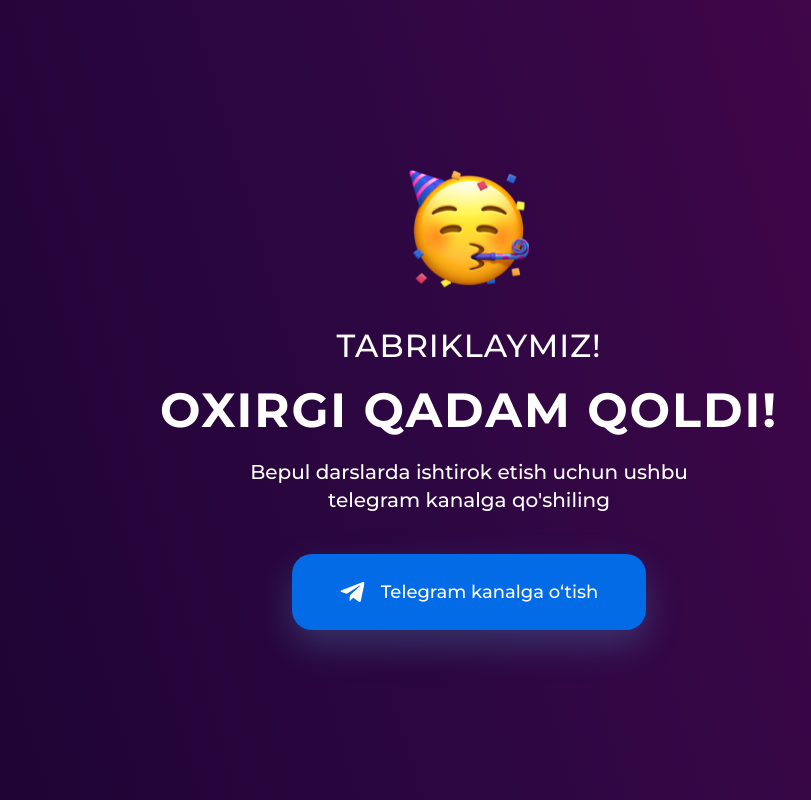
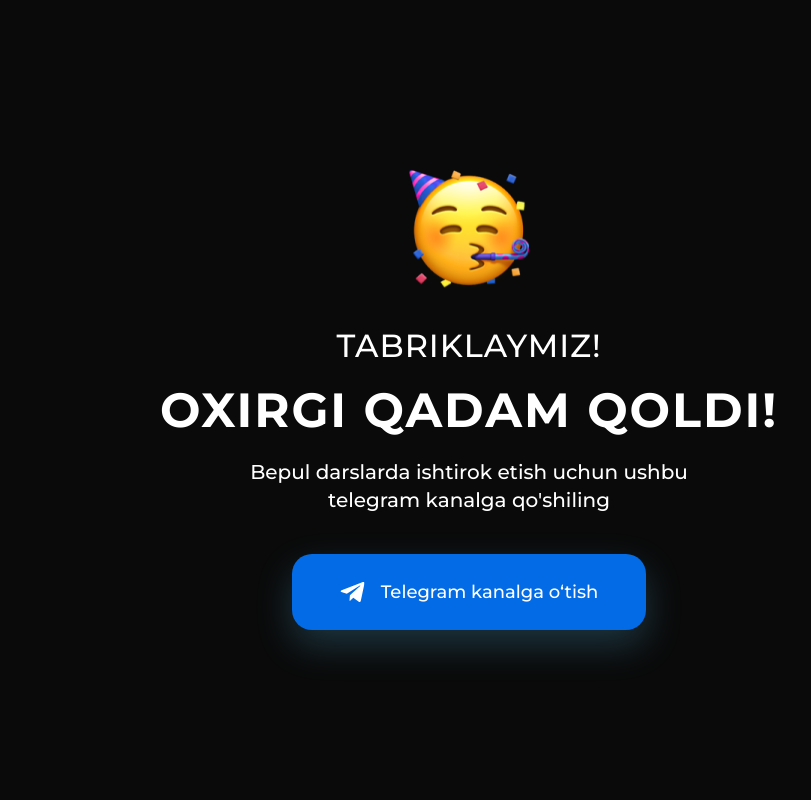
Before and after one commit to Abuzbek/doniyor-mantaj-1, a Next.js app: page /congratulations in a window 1280 px wide. Shown: the whole page, without its empty margins (171-982 px from the left). Built offline with nearby package versions, Linux system fonts and the light colour scheme.

Commit message:
change bg

```diff
--- a/src/app/congratulations/page.module.css
+++ b/src/app/congratulations/page.module.css
@@ -1,10 +1,5 @@
 .main {
-  background: linear-gradient(
-    74deg,
-    #1a0331 -0.6%,
-    #2f0743 50.38%,
-    #4b044c 101.36%
-  );
+  background: #0A0A0A;
   @apply w-screen h-screen relative text-white flex items-center;
 }
 
--- a/src/app/page.tsx
+++ b/src/app/page.tsx
@@ -108,7 +108,7 @@ export default function Home() {
                 Ro‘yxatdan o‘tish
               </button>
             </div>
-            <div className="flex flex-col xs:gap-5 gap-4 md:max-w-lg max-w-full md:p-0 p-5 md:bg-transparent bg-[#430D69] md:rounded-none rounded-2xl">
+            <div className="flex flex-col xs:gap-5 gap-4 md:max-w-lg max-w-full md:p-0 p-5 md:bg-transparent bg-[#1F1F1F] md:rounded-none rounded-2xl">
               <h4 className="text-lg text-white uppercase font-semibold">
                 Bepul darslarda:
               </h4>
```
